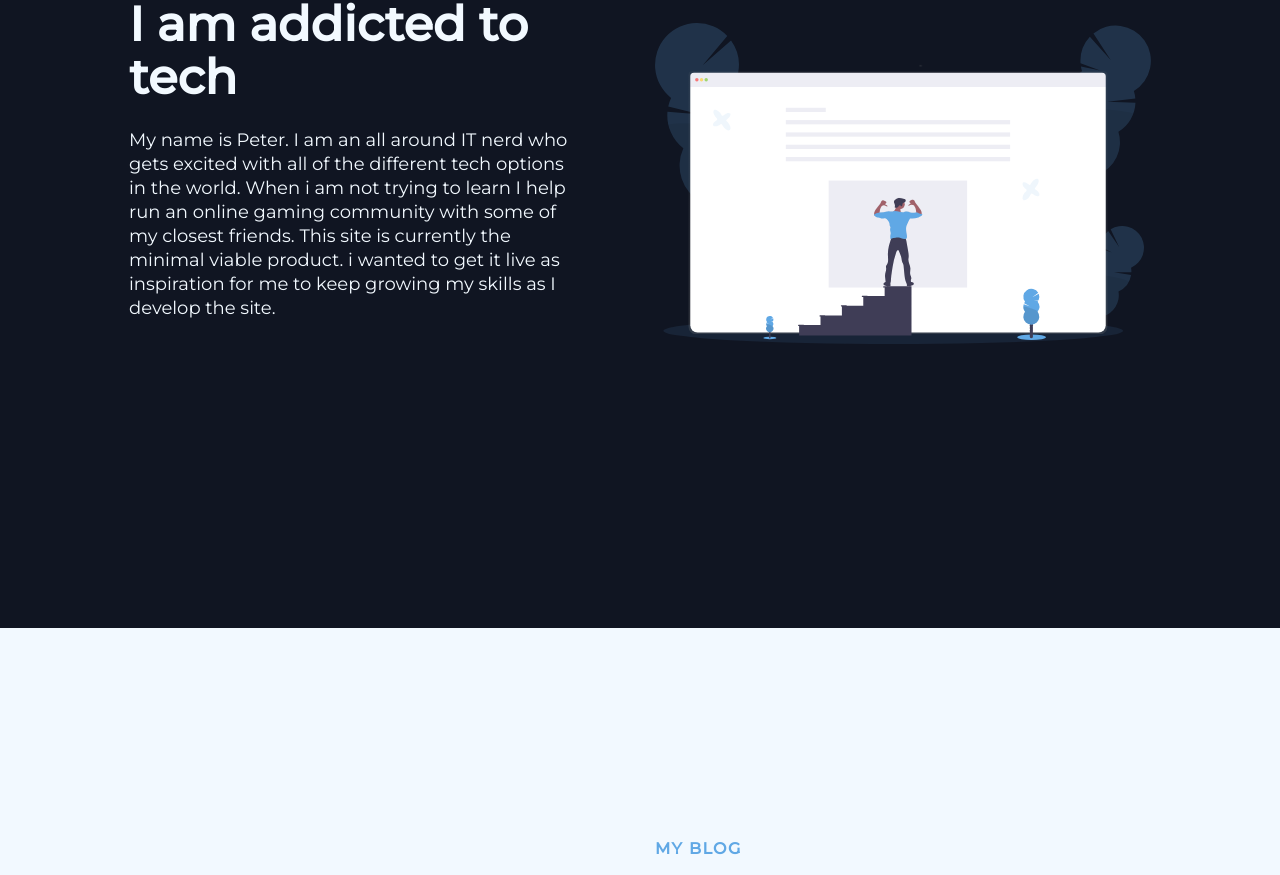
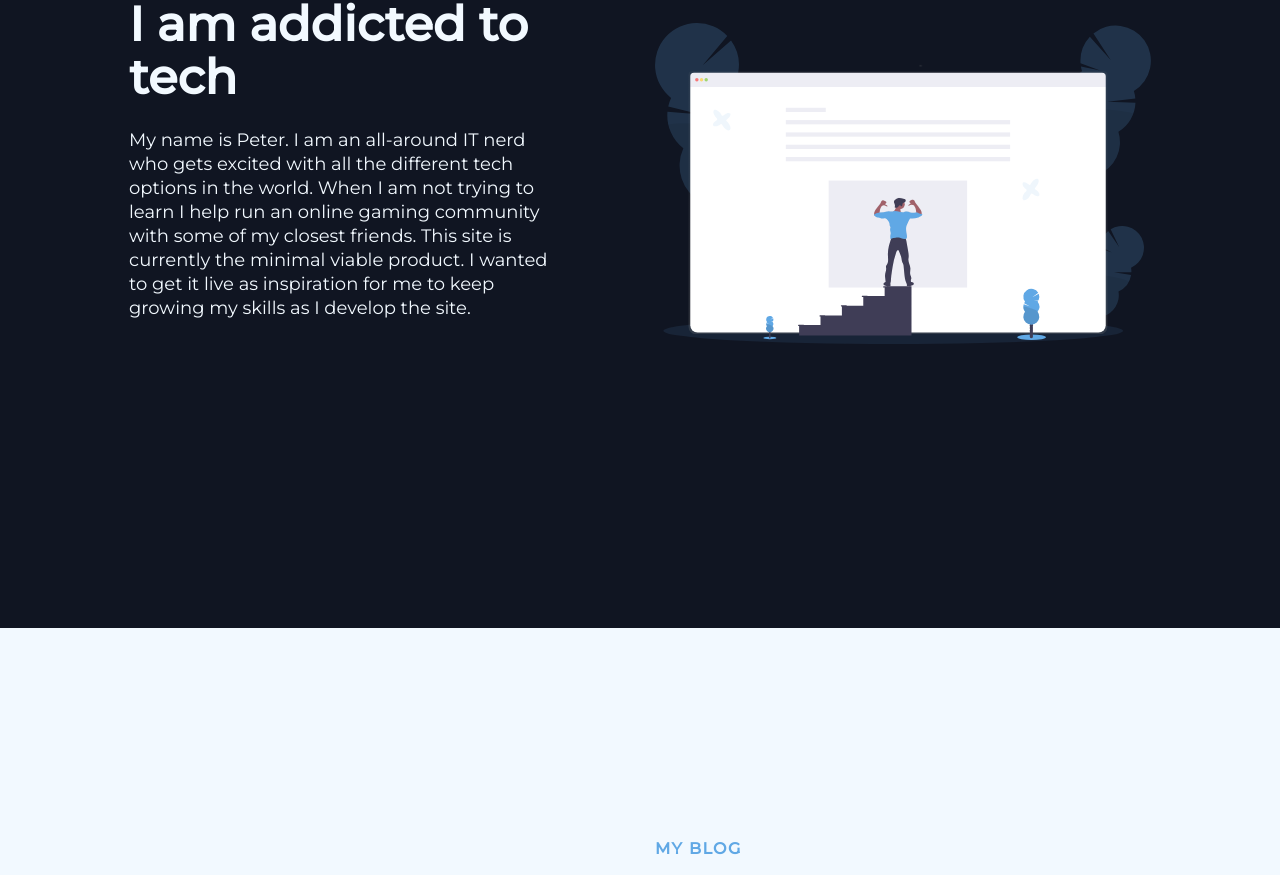
Before and after one commit to sirofwalls/crispy-giggle, a React (Create React App) app: page / in a window 1280 px wide. Shown: the part 1032-1907 px from the top of the page. Built offline with nearby package versions, Linux system fonts and the light colour scheme.

Commit message:
Still managed to miss a few

```diff
--- a/src/components/InfoSection/Data.js
+++ b/src/components/InfoSection/Data.js
@@ -5,7 +5,7 @@ export const infoObj1 = {
     lightTextDesc: true,
     topLine: 'About Me',
     headLine: 'I am addicted to tech',
-    description: 'My name is Peter. I am an all around IT nerd who gets excited with all of the different tech options in the world. When i am not trying to learn I help run an online gaming community with some of my closest friends. This site is currently the minimal viable product. i wanted to get it live as inspiration for me to keep growing my skills as I develop the site.',
+    description: 'My name is Peter. I am an all-around IT nerd who gets excited with all the different tech options in the world. When I am not trying to learn I help run an online gaming community with some of my closest friends. This site is currently the minimal viable product. I wanted to get it live as inspiration for me to keep growing my skills as I develop the site.',
     buttonLabel: 'Button Text',
     imgStart: false,
     img: require('../../images/about_me.svg').default,
```
